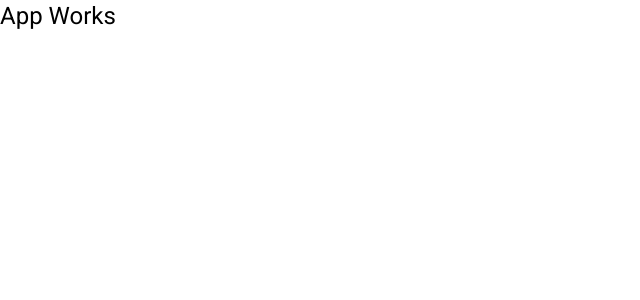
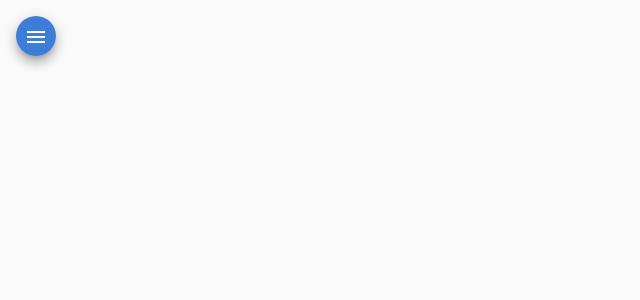
Before and after one commit to fabiooliveirajjd/Projeto-Servico-Front, an Angular app: page / in a window 1280 px wide. Shown: the top 300 px of the page, without its empty margins (0-640 px from the left). Built offline with nearby package versions, Linux system fonts and the light colour scheme.

Commit message:
Html e CSS para componente nav

```diff
--- a/src/app/app.component.html
+++ b/src/app/app.component.html
@@ -1 +1 @@
-<h1>App Works</h1>
+<router-outlet></router-outlet>
--- a/src/app/components/nav/nav.component.css
+++ b/src/app/components/nav/nav.component.css
@@ -0,0 +1,26 @@
+.container{
+    height: 100%;
+}
+.sidenav{
+    width: 13rem;
+    color: white;
+    background: linear-gradient(90deg, rgba(59,125,215,1) 100%, rgba(172,182,167,1) 100%, rgba(68,160,179,1) 100%);
+
+}
+img{
+    width: 100%;
+    margin: .8rem auto 1rem auto;
+}
+
+.sidenav a {
+    color: white;
+}
+.sidenav a {
+    margin-right: .6rem;
+}
+
+.menu{
+    margin: 1rem 0 0 1rem;
+    color: white;
+    background: linear-gradient(90deg, rgba(59,125,215,1) 100%, rgba(172,182,167,1) 100%, rgba(68,160,179,1) 100%);
+}
--- a/src/app/components/nav/nav.component.html
+++ b/src/app/components/nav/nav.component.html
@@ -1 +1,47 @@
-<p>nav works!</p>
+<mat-drawer-container class="container" autosize>
+    <mat-drawer #drawer class="sidenav" mode="side">
+        <img src="assets/imagem/im1.svg" alt="Imagem de navegação">
+
+     <mat-nav-list class="nav-list">
+        <a mat-list-item routerLink="/">
+            <i class="material-icons">home</i>
+            Home
+        </a>
+        <a mat-list-item routerLink="/">
+            <i class="material-icons">account_circle</i>
+            Tecnicos
+        </a>
+        <a mat-list-item routerLink="/">
+            <i class="material-icons">person</i>
+            Clientes
+        </a>
+        <a mat-list-item routerLink="/">
+            <i class="material-icons"> pageview </i>
+            Chamados
+        </a>
+        <a mat-list-item routerLink="/">
+            <i class="material-icons">shopping_cart</i>
+            Estoque
+        </a>
+        <a mat-list-item routerLink="/">
+            <i class="material-icons">euro_symbol</i>
+            Faturamento
+        </a>
+       <!--<a mat-list-item routerLink="/">
+            <i class="material-icons">bug_report</i>
+           GithHub
+        </a>>-->
+     </mat-nav-list>
+    </mat-drawer>
+
+    <div class="sidenav-content">
+      <button  class="menu mat-elevation-z8" (click)="drawer.toggle()" mat-icon-button>
+        <mat-icon>menu</mat-icon>
+      </button>
+      <router-outlet></router-outlet>
+
+    </div>
+
+
+
+</mat-drawer-container>
```
Also changed, not shown: src/assets/imagem/im1.svg (added).
